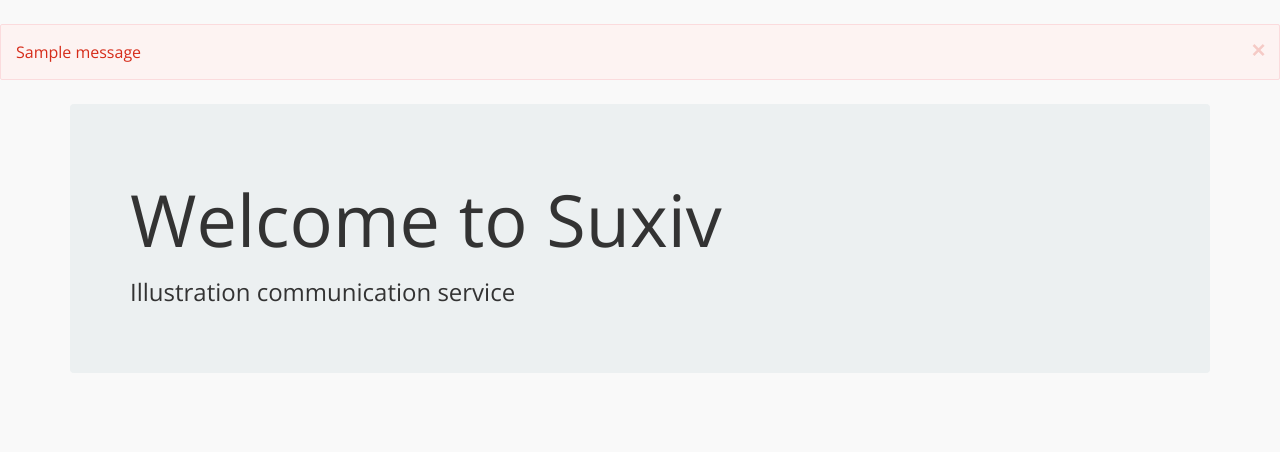
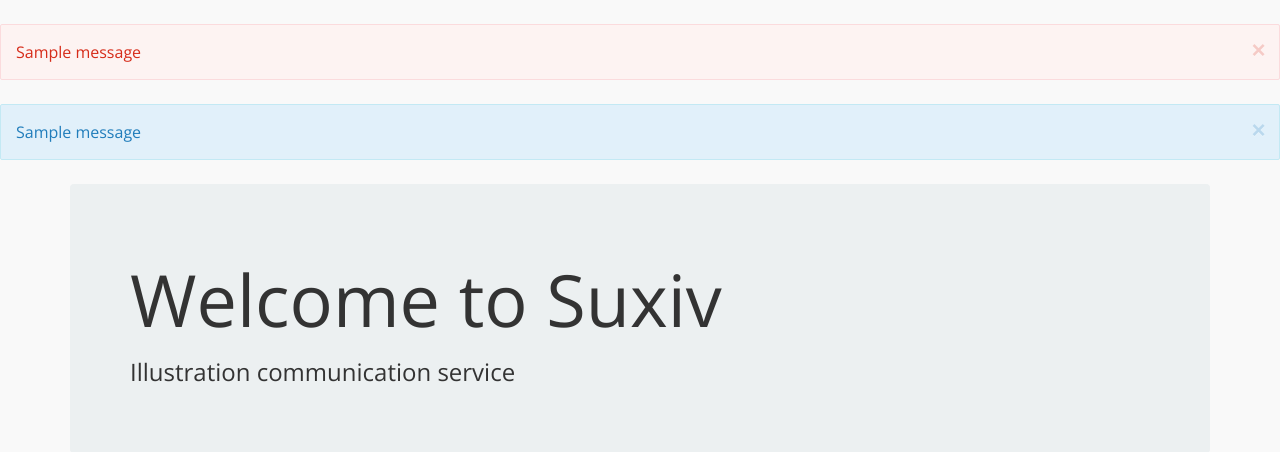
Before and after one commit to utgwkk/le4-database, a Flask app: page / in a window 1280 px wide. Shown: the part 84-536 px from the top of the page. Run offline with Flask 2, Linux system fonts and the light colour scheme; one stand-in notice (Sample message) is shown; a database or web service that is not in the repository returns one stand-in record (values such as "Sample title"); some libraries are stand-ins or nearby versions.

Commit message:
add category to flashed messages

```diff
--- a/main.py
+++ b/main.py
@@ -112,10 +112,10 @@ def login():
         password = request.form.get('password', '')
         if authenticate(username, password):
             session['user_id'] = get_user_id_by_username(username)
-            flash('Login succeeded')
+            flash('Login succeeded', 'info')
             return redirect(url_for('mypage'))
         else:
-            flash('Login failed')
+            flash('Login failed', 'error')
             return redirect(url_for('login'))
     else:
         return render_template('login.html')
@@ -124,7 +124,7 @@ def login():
 @app.route('/logout')
 def logout():
     session.pop('user_id', None)
-    flash('You are not logged in')
+    flash('You are not logged in', 'info')
     return redirect(url_for('login'))
 
 
@@ -137,7 +137,7 @@ def register_user():
         try:
             validate_user_params(username, password)
         except ValidationError as e:
-            flash(e.message)
+            flash(e.message, 'error')
             return redirect(url_for('register_user'))
         alphabets = 'abcdefghijklmnopqrstuvwxyzABCDEFGHIJKLMNOPQRSTUVWXYZ'
         salt = ''.join([random.choice(alphabets) for _ in range(32)])
@@ -150,7 +150,7 @@ def register_user():
             )
         lastrowid = c.fetchone()[0]
         session['user_id'] = lastrowid
-        flash('Registration succeeded')
+        flash('Registration succeeded', 'info')
         return redirect(url_for('mypage'))
     else:
         return render_template('register.html')
@@ -169,7 +169,7 @@ def userpage(username):
 @app.route('/mypage')
 def mypage():
     if not logged_in()['logged_in']:
-        flash('You are not logged in')
+        flash('You are not logged in', 'info')
         return redirect(url_for('login'))
     else:
         username = get_username_by_user_id(session['user_id'])
@@ -180,7 +180,7 @@ def mypage():
 def setting():
     if request.method == 'POST':
         if not logged_in()['logged_in']:
-            flash('You are not logged in')
+            flash('You are not logged in', 'info')
             return redirect(url_for('login'))
         description = request.form['description']
         with db() as conn:
@@ -188,11 +188,11 @@ def setting():
             c.execute('UPDATE users SET description = %s '
                       'WHERE id = %s',
                       (description, session['user_id'],))
-        flash('Settings changed')
+        flash('Settings changed', 'info')
         return redirect(url_for('setting'))
     else:
         if not logged_in()['logged_in']:
-            flash('You are not logged in')
+            flash('You are not logged in', 'info')
             return redirect(url_for('login'))
         user = current_user()['current_user']
         return render_template('setting.html', user=user)
--- a/templates/layout.html
+++ b/templates/layout.html
@@ -30,8 +30,14 @@
         </ul>
       </div>
     </nav>
-    {% for message in get_flashed_messages() %}
+    {% for message in get_flashed_messages(category_filter=['error']) %}
     <div class="alert alert-dismissible alert-danger">
+      <button type="button" class="close" data-dismiss="alert">&times;</button>
+      {{ message }}
+    </div>
+    {% endfor %}
+    {% for message in get_flashed_messages(category_filter=['info']) %}
+    <div class="alert alert-dismissible alert-info">
       <button type="button" class="close" data-dismiss="alert">&times;</button>
       {{ message }}
     </div>
```
